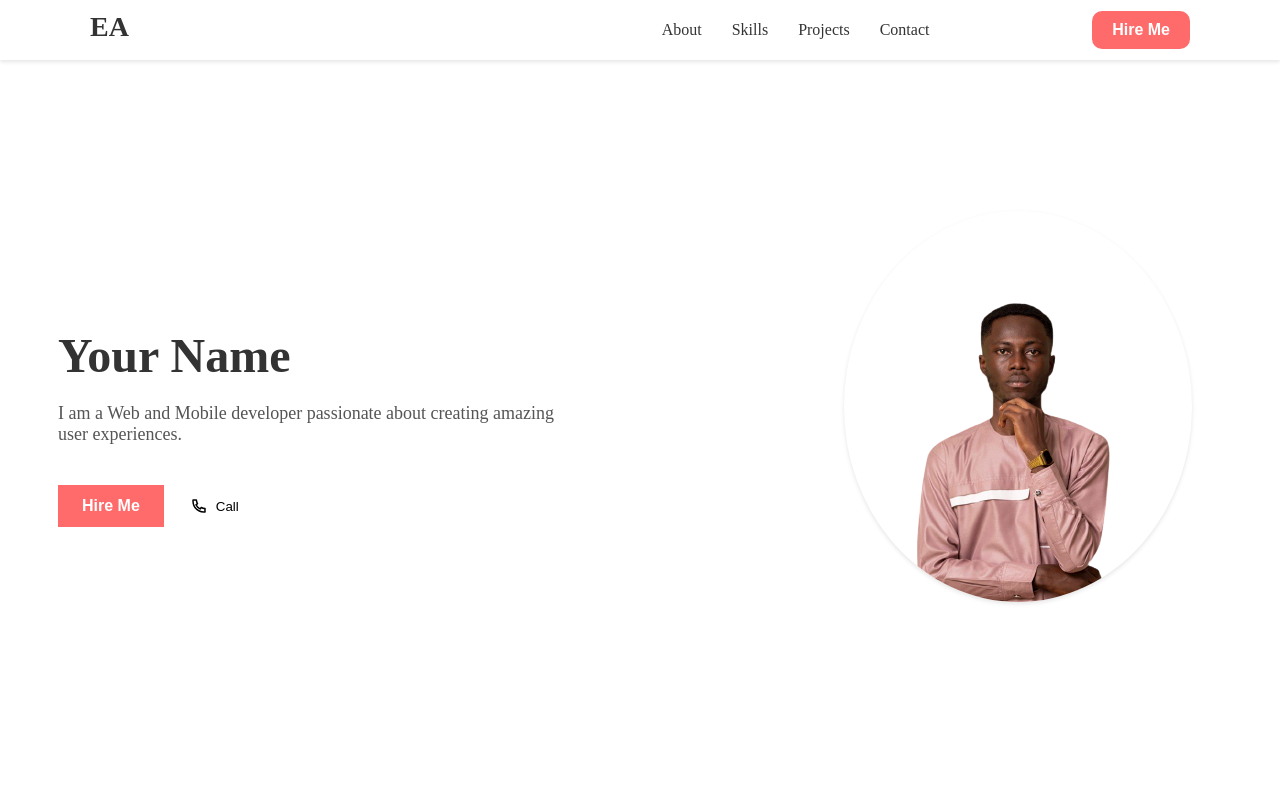
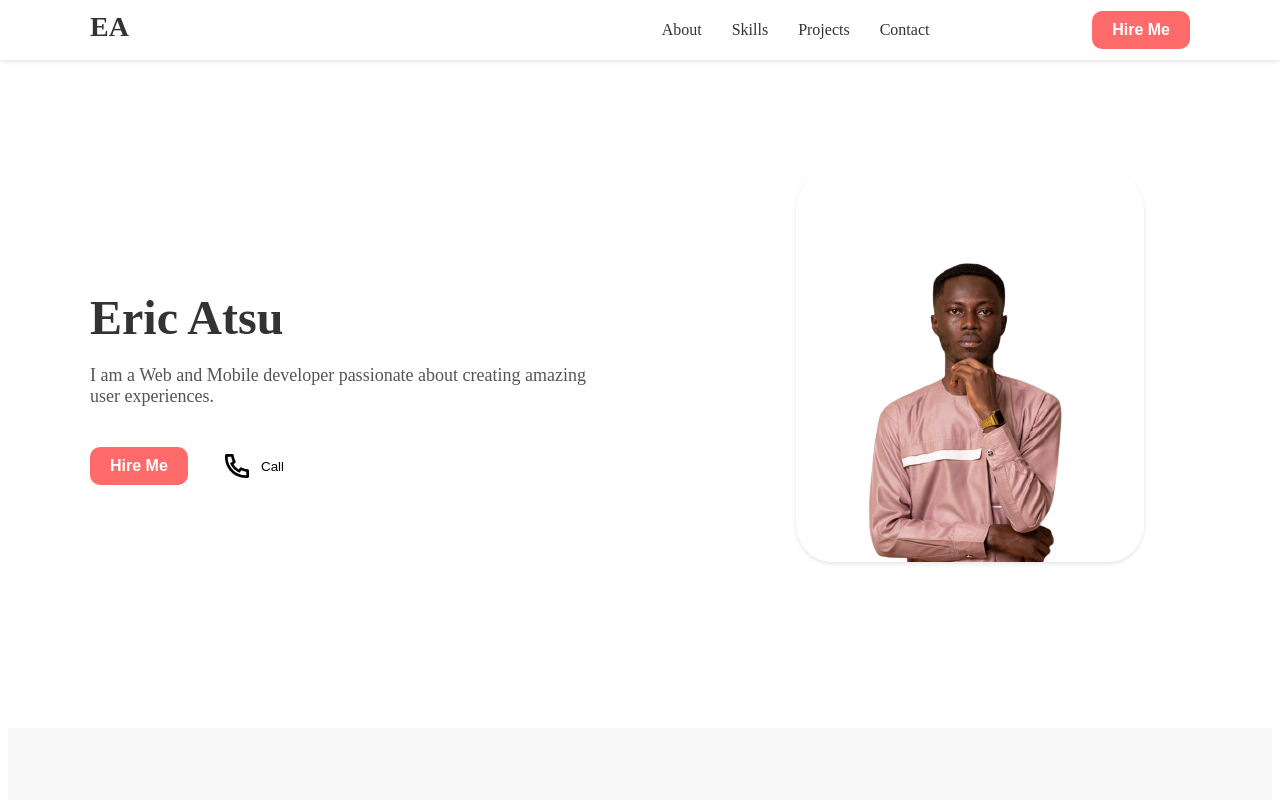
Before and after one commit to ericatsu/portfolio, a React (Create React App) app: page / in a window 1280 px wide. Shown: the top 800 px of the page. Built offline with nearby package versions, Linux system fonts and the light colour scheme; a web font is replaced by a local one.

Commit message:
✅ Hero

```diff
--- a/src/Components/Hero.jsx
+++ b/src/Components/Hero.jsx
@@ -7,7 +7,7 @@ const Hero = () => {
     <HeroWrapper>
       <ContentWrapper>
         <TextWrapper>
-          <Name>Your Name</Name>
+          <Name>Eric Atsu</Name>
           <Description>
             I am a Web and Mobile developer passionate about creating amazing user experiences.
           </Description>
--- a/src/elements/HeroElements.jsx
+++ b/src/elements/HeroElements.jsx
@@ -5,14 +5,14 @@ export const HeroWrapper = styled.section`
   display: flex;
   align-items: center;
   justify-content: center;
-  height: 100vh;
+  height: 90vh;
 `;
 
 export const ContentWrapper = styled.div`
   display: flex;
   align-items: center;
   justify-content: space-between;
-  max-width: 1200px;
+  max-width: 1100px;
   width: 100%;
   padding: 0 50px;
 
@@ -48,6 +48,8 @@ export const Description = styled.p`
 export const ButtonWrapper = styled.div`
   display: flex;
   align-items: center;
+  width: 40%;
+  justify-content: space-between;
 
   @media (max-width: 768px) {
     flex-direction: column;
@@ -58,38 +60,50 @@ export const HireMeButton = styled.button`
   background-color: #ff6b6b;
   color: #fff;
   border: none;
-  padding: 12px 24px;
-  font-size: 16px;
+  padding: 10px 20px;
+  font-size: 1.0rem;
   font-weight: bold;
-  margin-right: 20px;
   cursor: pointer;
   transition: background-color 0.3s ease;
+  border-radius: 10px;
 
   &:hover {
     background-color: #ff4f4f;
   }
 
   @media (max-width: 768px) {
-    margin-bottom: 20px;
+    display: none;
   }
 `;
 
 export const CallButton = styled.button`
   background-color: transparent;
   border: none;
+  cursor: pointer;
   display: flex;
   align-items: center;
-  cursor: pointer;
+  outline: none;
+
+  &:hover {
+    background-color: #ff4f4f4c;
+    border-radius: 10px;
+    padding: 6px 12px;
+  }
+
+  @media (max-width: 768px) {
+    display: none;
+  }
 `;
 
 export const PhoneIcon = styled(RiPhoneLine)`
-  font-size: 18px;
+  font-size: 2rem;
   margin-right: 8px;
 `;
 
 export const ImageWrapper = styled.div`
-  width: 35%;
+  width: 40%;
   text-align: center;
+
 
   @media (max-width: 768px) {
     display: none;
@@ -97,8 +111,9 @@ export const ImageWrapper = styled.div`
 `;
 
 export const Image = styled.img`
-  max-width: 100%;
-  height: auto;
-  border-radius: 50%;
+   max-width: 100%;
+  max-height: 180vh;
+  border: none;
+  border-radius: 10%;
   box-shadow: 0 2px 4px rgba(0, 0, 0, 0.1);
 `;
```
